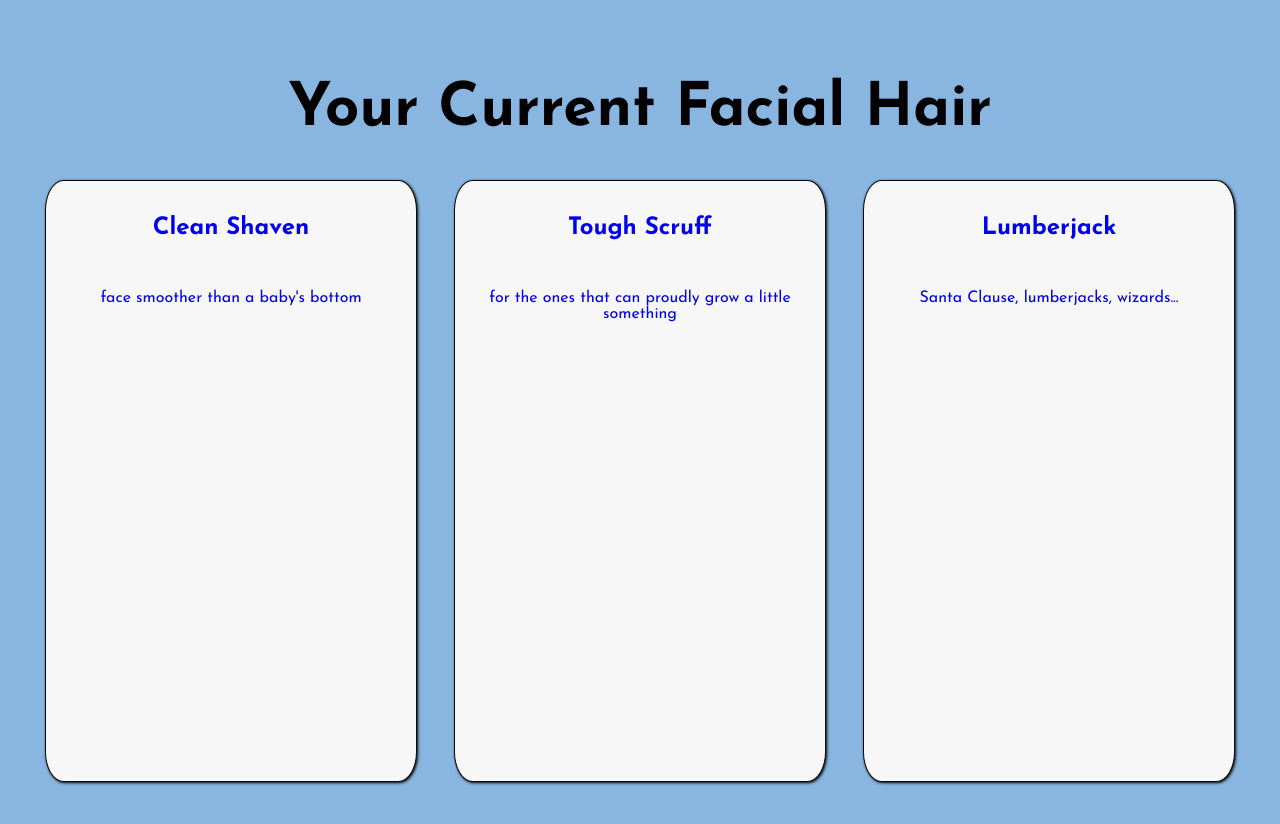
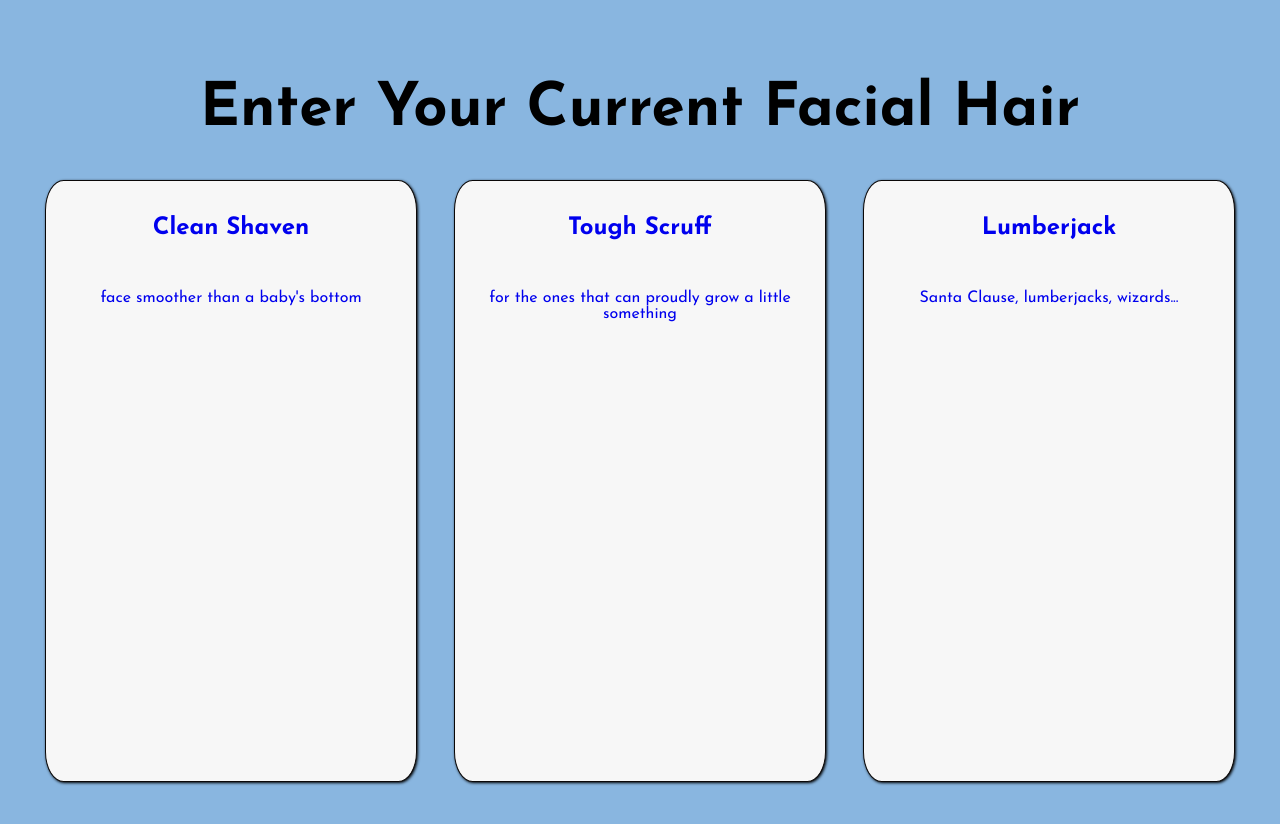
Before and after one commit to Shakeb100/GroomingGenie, a Next.js app: page / in a window 1280 px wide. Shown: the top 824 px of the page. Built offline with nearby package versions, Linux system fonts and the light colour scheme.

Commit message:
Working Code

```diff
--- a/app/page.tsx
+++ b/app/page.tsx
@@ -11,7 +11,7 @@ const App: React.FC = () => {
   return (
     <div className="body">
         <div className={jose.className}>
-      <h1 className = "header-font"> Your Current Facial Hair</h1>
+      <h1 className = "header-font"> Enter Your Current Facial Hair</h1>
       <div className='card-container'>
 
         <Link href = "/Clean">
```
